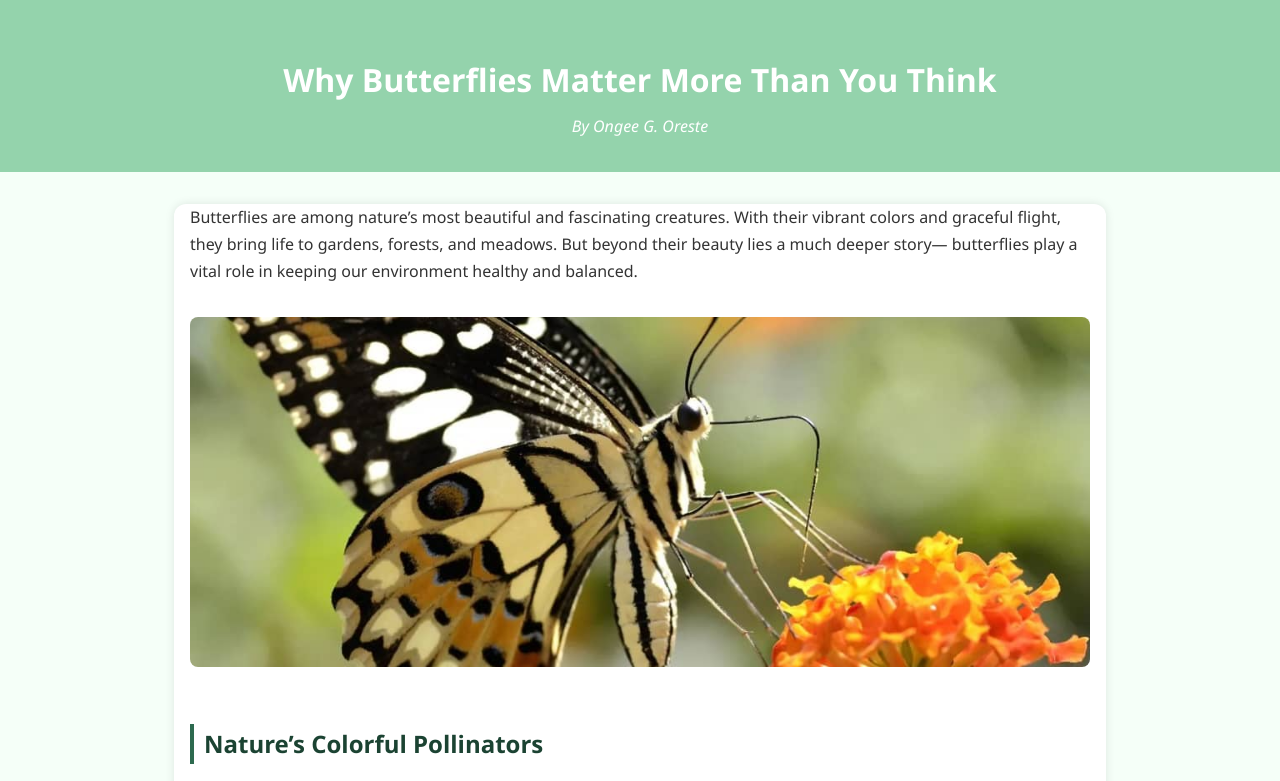
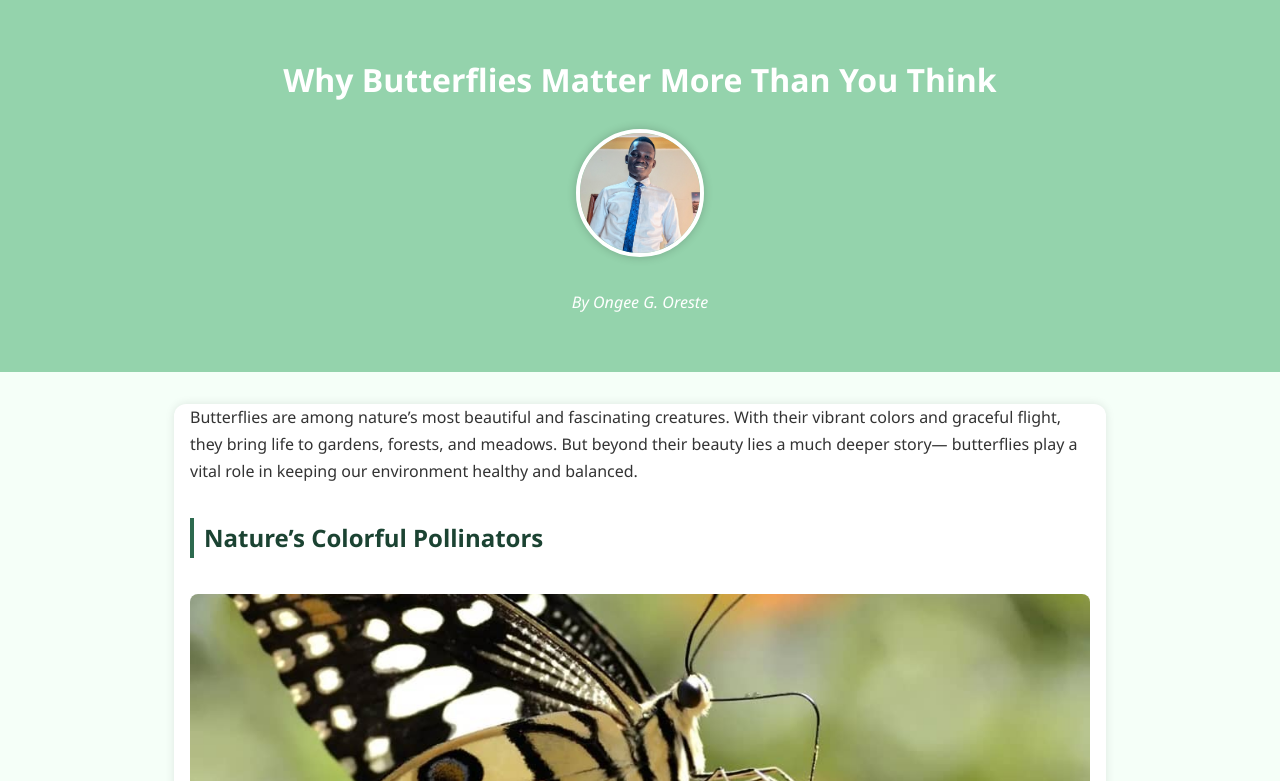
Before and after one commit to kimani400/butterfly-article, a plain HTML site: page index.html in a window 1280 px wide. Shown: the top 781 px of the page. Drawn offline with Linux system fonts and the light colour scheme.

Commit message:
Add files via upload

```diff
--- a/index.html
+++ b/index.html
@@ -18,7 +18,8 @@
             background-color: #94d3ac;
             color: white;
             text-align: center;
-            padding: 2rem 1rem;
+            padding: 2rem 1rem 3rem 1rem;
+            position: relative;
         }
 
         header h1 {
@@ -28,7 +29,18 @@
 
         header p {
             font-style: italic;
-            margin: 0;
+            margin: 0.5rem 0;
+        }
+
+        /* Author image styling */
+        .author-photo {
+            width: 120px;
+            height: 120px;
+            border-radius: 50%;
+            object-fit: cover;
+            border: 4px solid white;
+            margin-top: 1rem;
+            box-shadow: 0 0 10px rgba(0,0,0,0.2);
         }
 
         main {
@@ -73,6 +85,11 @@
             img[alt="Butterfly in forest"] {
                 max-height: 500px;
             }
+
+            .author-photo {
+                width: 100px;
+                height: 100px;
+            }
         }
 
         footer {
@@ -87,47 +104,49 @@
 <body>
     <header>
         <h1>Why Butterflies Matter More Than You Think</h1>
+
+        <img src="author.jpg" alt="Author Ongee G. Oreste" class="author-photo">
         <p>By Ongee G. Oreste</p>
     </header>
 
     <main>
         <section>
             <p>Butterflies are among nature’s most beautiful and fascinating creatures. With their vibrant colors and graceful flight, they bring life to gardens, forests, and meadows. But beyond their beauty lies a much deeper story— butterflies play a vital role in keeping our environment healthy and balanced.</p>
-            <img src="butterfly1.jpg" alt="Butterfly in garden">
         </section>
 
         <section>
             <h2>Nature’s Colorful Pollinators</h2>
+            <img src="butterfly1.jpg" alt="Butterfly in garden">
             <p>One of the most important roles of butterflies is pollination. As they flutter from flower to flower in search of nectar, they unintentionally transfer pollen, helping plants reproduce. This simple act allows flowers to produce seeds and fruits, which feed countless animals, including humans. While butterflies may not be as fast or efficient as bees, their ability to visit a wide variety of flowers helps maintain plant diversity and ecosystem resilience.</p>
-            <img src="butterfly2.jpg" alt="Butterfly pollinating flowers">
         </section>
 
         <section>
             <h2>Butterflies as Environmental Indicators</h2>
+            <img src="butterfly2.jpg" alt="Butterfly pollinating flowers">
             <p>Butterflies are also excellent indicators of environmental health. Because they are sensitive to temperature, pollution, and habitat changes, their presence or absence can tell us a lot about the state of an ecosystem. A sudden drop in butterfly numbers may signal problems like pesticide overuse, deforestation, or climate change. Scientists often study butterfly populations to monitor these changes, using them as natural “early warning systems” for environmental decline.</p>
-            <img src="butterfly3.jpg" alt="Butterfly in forest">
         </section>
 
         <section>
             <h2>A Key Link in the Food Chain</h2>
+            <img src="butterfly3.jpg" alt="Butterfly in forest">
             <p>Butterflies and their caterpillars are essential parts of the food web. Caterpillars are rich in protein and serve as an important food source for birds, reptiles, and small mammals. Adult butterflies are also eaten by birds, spiders, and other predators. Without butterflies, many species would struggle to find enough food, leading to disruptions throughout the ecosystem. By supporting plant pollination and providing nourishment to other creatures, butterflies help keep nature’s balance in check.</p>
-            <img src="butterfly4.jpg" alt="Butterfly and caterpillar">
         </section>
 
         <section>
             <h2>Threats to Butterfly Populations</h2>
+            <img src="butterfly4.jpg" alt="Butterfly and caterpillar">
             <p>Unfortunately, butterfly populations are facing serious threats. Habitat loss from urban development, agriculture, and deforestation has reduced the natural spaces they need to thrive. Climate change is also shifting migration patterns and altering the availability of host plants that caterpillars depend on. On top of that, the widespread use of pesticides harms both adult butterflies and their larvae.</p>
-            <img src="butterfly5.jpg" alt="Deforestation impacting butterflies">
         </section>
 
         <section>
             <h2>Conserving Our Winged Friends</h2>
+            <img src="butterfly5.jpg" alt="Deforestation impacting butterflies">
             <p>The good news is that everyone can play a part in protecting butterflies. Planting butterfly-friendly gardens filled with native flowers and avoiding chemical pesticides are simple but powerful steps. Conservation groups and researchers are also restoring habitats, studying butterfly behavior, and encouraging people to participate in citizen science projects to track butterfly populations. These collective efforts are helping to raise awareness and restore balance to our ecosystems.</p>
-            <img src="butterfly6.jpg" alt="Butterfly garden">
         </section>
 
         <section>
             <h2>A Symbol of Hope and Harmony</h2>
+            <img src="butterfly6.jpg" alt="Butterfly garden">
             <p>Butterflies are more than just symbols of beauty and transformation—they are living reminders of how interconnected life on Earth truly is. Protecting them means protecting the web of life that sustains us all. When butterflies thrive, so does nature. By valuing and conserving these delicate insects, we ensure a healthier planet for generations to come.</p>
         </section>
     </main>
```
Also changed, not shown: author.jpg (added).
